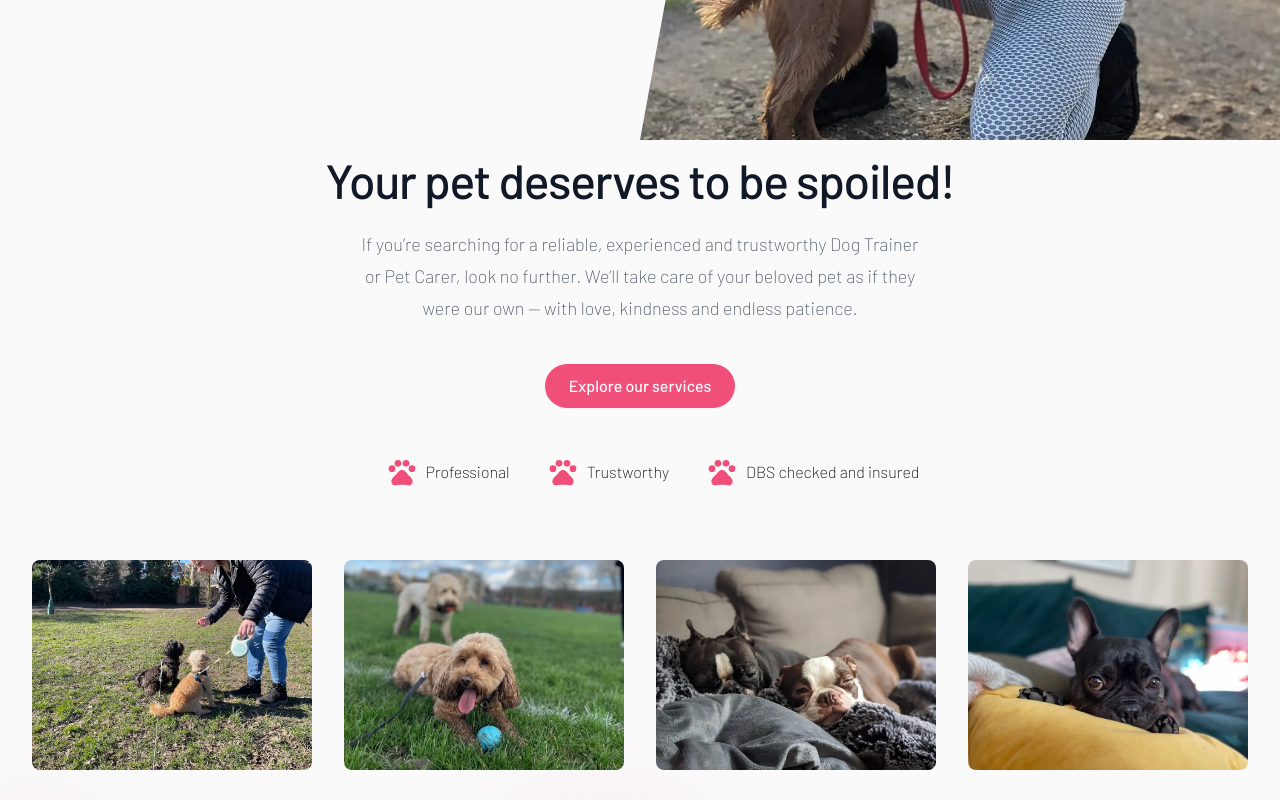
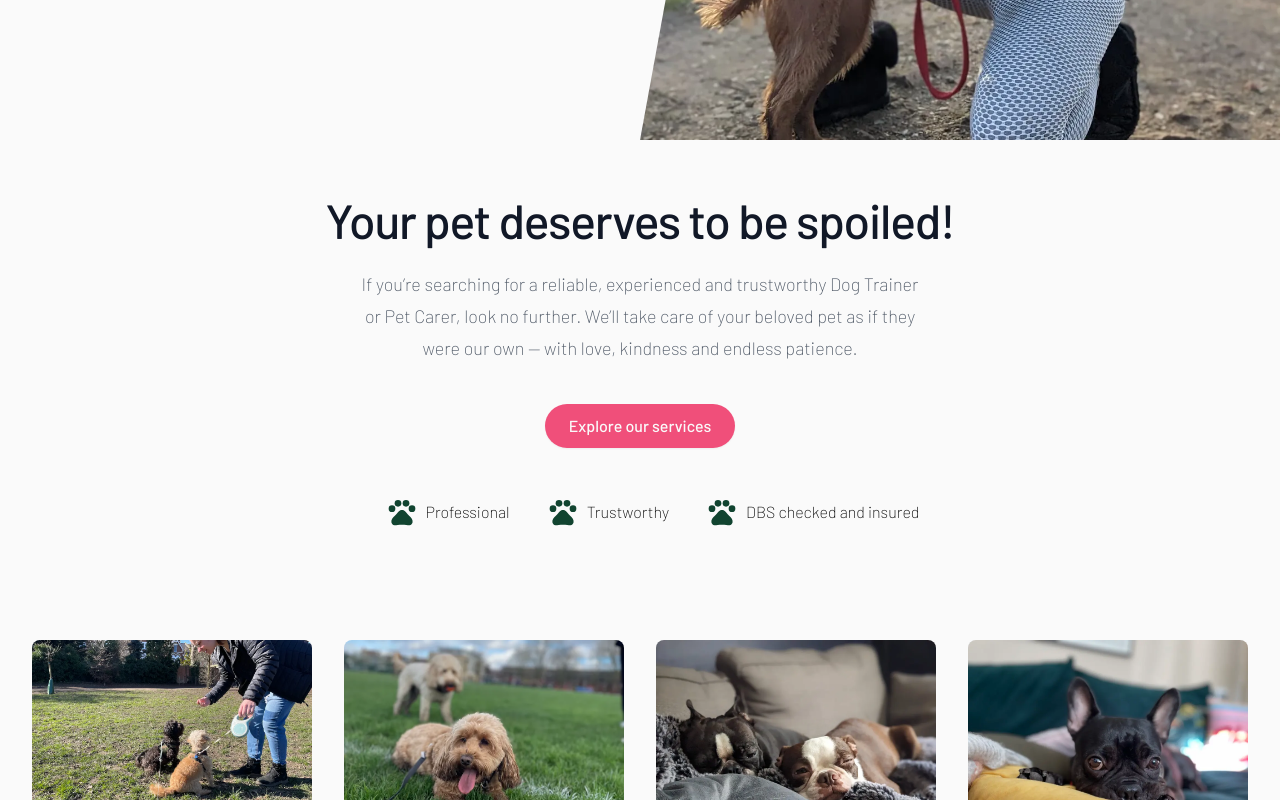
Before and after one commit to porlowska/wimbledon-pets, a Next.js app: page / in a window 1280 px wide. Shown: the part 656-1456 px from the top of the page. Built offline with nearby package versions, Linux system fonts and the light colour scheme.

Commit message:
fix: padding added

```diff
--- a/app/_components/home/AboutSection.tsx
+++ b/app/_components/home/AboutSection.tsx
@@ -8,7 +8,7 @@ const stats = [
 ];
 const AboutSection = () => {
   return (
-    <div className="px-6  sm:px-6  lg:px-8 py-4">
+    <div className="px-6  sm:px-6  lg:px-8 py-14">
       <div className="mx-auto max-w-2xl text-center">
         <h2 className="text-balance text-4xl font-semibold tracking-tight text-gray-900 sm:text-5xl">
           Your pet deserves to be spoiled!
@@ -37,7 +37,7 @@ const AboutSection = () => {
               <div>
                 <stat.icon
                   aria-hidden="true"
-                  className="h-8 w-8 text-secondary mr-2"
+                  className="h-8 w-8 text-primary mr-2"
                 />
               </div>
 
--- a/app/page.tsx
+++ b/app/page.tsx
@@ -12,9 +12,7 @@ export const metadata: Metadata = globalMetadata.home;
 export default function Home() {
   return (
     <>
-      <StructuredData
-        data={organizationStructuredData.home}
-      />
+      <StructuredData data={organizationStructuredData.home} />
       <Banner />
       <div className="h-100">
         <AboutSection />
```
